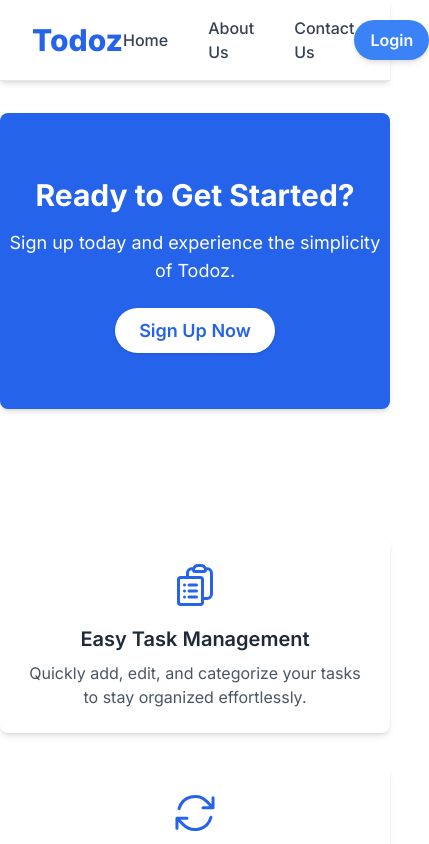
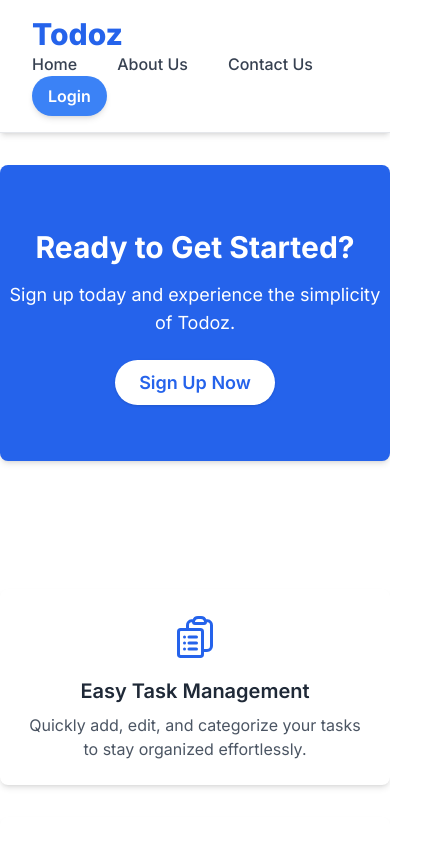
Before and after one commit to utkarshagrrawal/Todoz, a React (Vite) app in the folder Frontend/: page / in a window 390 px wide. Shown: the top 844 px of the page, 429 px wide, since content can reach past the window. Built offline with nearby package versions, Linux system fonts and the light colour scheme; no server answers.

Commit message:
Update header component to allow flexible layout with wrap support

```diff
--- a/Frontend/src/components/header.jsx
+++ b/Frontend/src/components/header.jsx
@@ -4,7 +4,7 @@ import FemaleAvatar from "../assets/female-avatar.jpg";
 
 export default function Header({ userDetails }) {
   return (
-    <header className="w-full flex items-center justify-between py-4 px-8 sm:px-12 bg-white border-b border-gray-200 shadow-md">
+    <header className="w-full flex flex-wrap items-center justify-between py-4 px-8 sm:px-12 bg-white border-b border-gray-200 shadow-md">
       <div className="flex items-center space-x-4">
         <a href="/" className="text-3xl font-extrabold text-blue-600">
           Todoz
```
